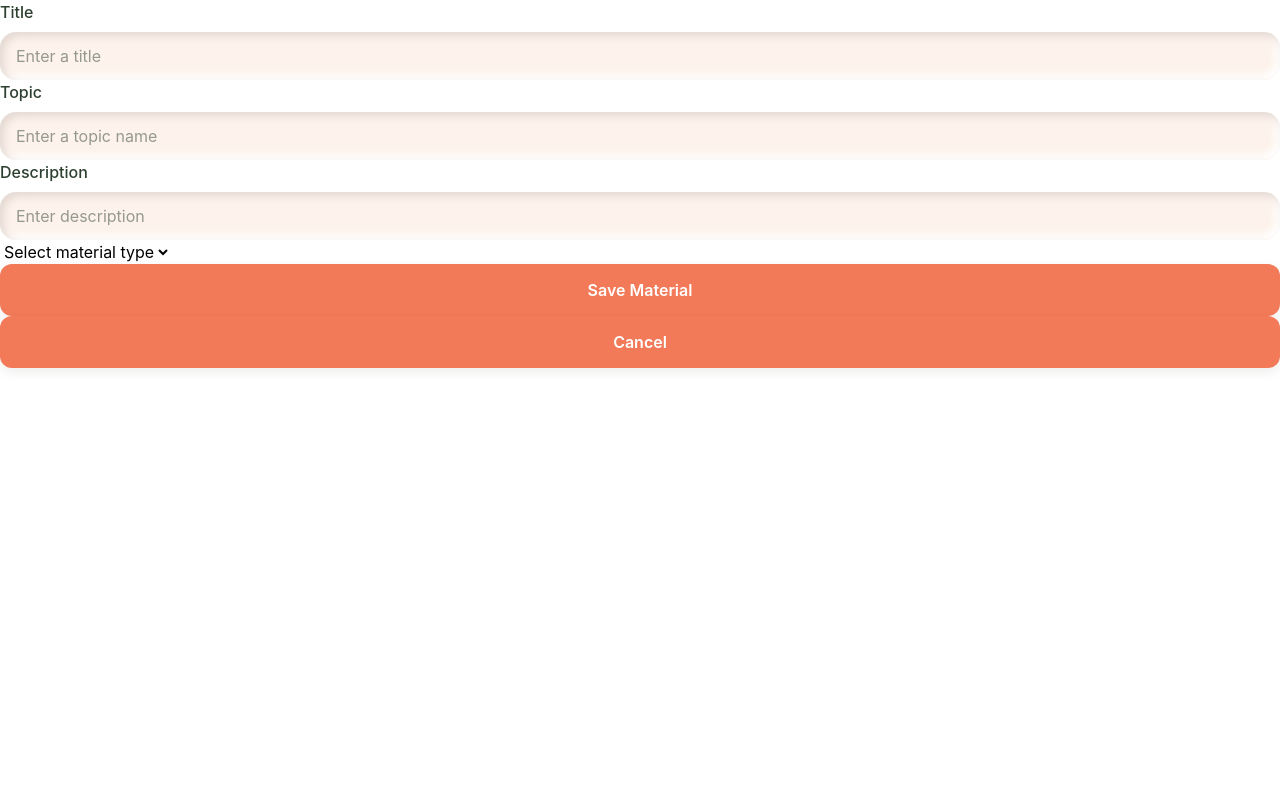
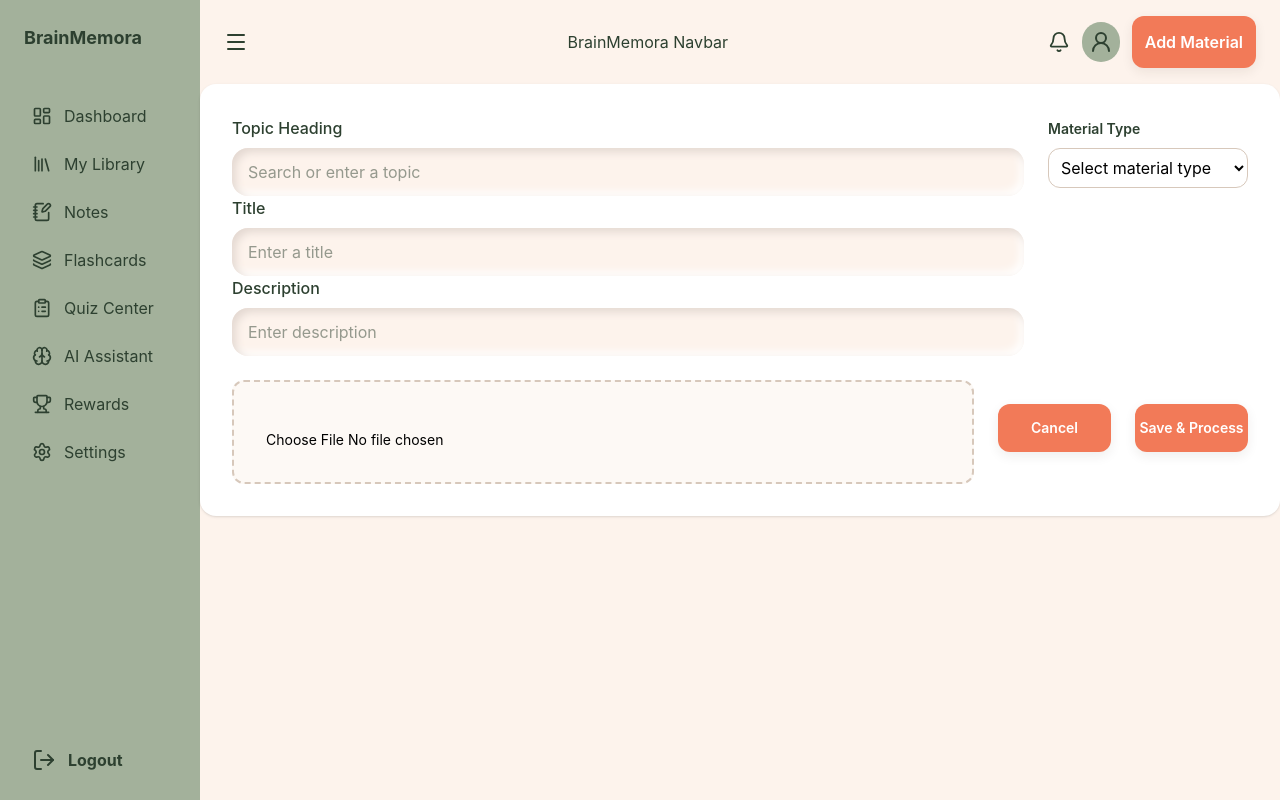
Before and after one commit to ShanuKohinoor/BrainMemora, a React (Vite) app in the folder Client/: page /addMaterial in a window 1280 px wide. Built offline with nearby package versions, Linux system fonts and the light colour scheme.

Commit message:
Upload files setup

```diff
--- a/Client/src/components/DashboardLayout.tsx
+++ b/Client/src/components/DashboardLayout.tsx
@@ -1,15 +1,32 @@
 import { Navbar } from "./Navbar"
 import { Sidebar } from "./Sidebar"
+import { useState } from "react"
+import type{ ReactNode } from "react"   // Import Rectnode type to define what content can be passed into a component
 
-export function DashboardLayout(){
+type DashboardProp = {
+    children: ReactNode;           // Allows the layout to recieve page content
+}
+
+export function DashboardLayout({children}:DashboardProp){
+    // Store whether the sidebar is open or not
+    const[isSideBarOpen,setIsSideBarOpen] = useState(true)
+
+    // Toggle the sidebar when hamburger clicked
+    const handleMenuClick = ()=>{
+        setIsSideBarOpen(!isSideBarOpen)
+    }
     return(
         <>
-          <Navbar/>
+         <div className="flex min-h-screen">
+           <Sidebar isOpen={isSideBarOpen}/>               {/* Tell the sidebar whether to show or hide */}
+           <div className="flex min-w-0 flex-1 flex-col bg-[#FDF3EC]">
+               <Navbar onMenuClick={handleMenuClick}/>      {/* Allow Navbar to open or close the sidebar */}
+               <main className="flex-1">
+                  {children}                                {/*Dispaly the current page */}
+              </main>
+            </div>
+          </div>
 
-          <div className="flex">
-             <Sidebar/>
-             <main className="flex-1">DashboardLayout</main>
-          </div>
         </>
     )
 }
--- a/Client/src/components/Navbar.tsx
+++ b/Client/src/components/Navbar.tsx
@@ -1,11 +1,13 @@
-import { UserRound } from "lucide-react";
+import { UserRound,Bell,Menu } from "lucide-react";
 import {  useNavigate } from "react-router";
 import { Button } from "../components/Button";
 
-export function Navbar() {
+// Define the props recieved by the Navbar
+type NavbarProps ={              // Tell typescript what information Navbar component is allowed to recieve.(For setting sidebar open & close)
+   onMenuClick: ()=> void         //  ()- function takes no Argument
+}                                //   void - Doesn't return a value
+export function Navbar({onMenuClick}:NavbarProps) {       // Recieve sidebar toggle function from dashboardlayout
      const navigate = useNavigate()
-
-
 
     return(
         <nav className="
@@ -17,17 +19,27 @@ export function Navbar() {
              px-6
              py-4
         ">
+            {/* call the toggle function when the hamburger is clicked */}
+            <button
+               type="button"
+               onClick={onMenuClick}
+            >
+                <Menu size={24}/>
+            </button>
             <div>
                BrainMemora Navbar
             </div>
             <div className="flex items-center gap-3">
+                <button className="text-black" >
+                    <Bell size={22} className="text-[#2D4030]" />
+                </button>
                 <button
                 type="button"
                 onClick={() => navigate("/profile")}
-                className="flex items-center justify-center w-10 h-10 rounded-full bg-[#A3B19B] cursor-pointer"
+                className="flex items-center justify-center w-16 h-10 rounded-full bg-[#A3B19B] cursor-pointer"
                 aria-label="Go to profile"
                 >
-                <UserRound size={22} />
+                <UserRound size={24} />
                 </button>
 
                 <Button
--- a/Client/src/components/Sidebar.tsx
+++ b/Client/src/components/Sidebar.tsx
@@ -2,19 +2,36 @@ import { NavLink, useNavigate } from "react-router"
 import {logout} from "../features/auth/authSlice"
 import { useDispatch } from "react-redux"
 import {api} from "../services/api"
+import {
+    LayoutDashboard,
+    Library,
+    NotebookPen,
+    Layers,
+    Brain,
+    ClipboardList,
+    Trophy,
+    Settings,
+    LogOut
+} from "lucide-react"
+
 
 const navigationItems = [
-    {label:"Dashboard",path:"/dashboard"},
-    {label:"My Library",path:"/myLibrary"},
-    {label:"Notes",path:"/notes"},
-    {label:"Flashcards",path:"/flashcards"},
-    { label: "Quiz Center", path: "/quiz-center" },
-    { label: "AI Assistant", path: "/ai-assistant" },
-    { label: "Rewards", path: "/rewards" },
-    { label: "Settings", path: "/settings" }
+    {label:"Dashboard",path:"/dashboard", icon:LayoutDashboard},
+    {label:"My Library",path:"/allLearningMaterials",icon:Library},
+    {label:"Notes",path:"/notes",icon:NotebookPen},
+    {label:"Flashcards",path:"/flashcards",icon:Layers},
+    { label: "Quiz Center", path: "/quiz-center",icon:ClipboardList },
+    { label: "AI Assistant", path: "/ai-assistant",icon:Brain },
+    { label: "Rewards", path: "/rewards",icon:Trophy },
+    { label: "Settings", path: "/settings",icon:Settings }
 ]
 
-export function Sidebar(){
+// Define the sidebar visibility props
+type sideBarOpenProps ={
+  isOpen:boolean
+}
+
+export function Sidebar({isOpen}:sideBarOpenProps){ // Receive the visibility state from DashboardLayout
         const dispatch = useDispatch()
         const navigate = useNavigate()
                    // Logout
@@ -30,25 +47,40 @@ export function Sidebar(){
 
 
     return(
+      <>
+       {/* Dispaly the sidebar only when it is open */}
+        {isOpen && (
         <aside className="flex min-h-screen w-50 flex-col bg-[#A3B19B] p-4">
+            <div className="mb-8 items-center gap-3 px-2 py-2">
+                <span className="text-lg font-bold text-[#2D4030]">
+                    BrainMemora
+                </span>
+            </div>
             {navigationItems.map((item)=>(
                 <NavLink
                   key={item.path}
                   to={item.path}
                   className={({isActive})=>
                    isActive
-                   ? "rounded-lg bg-[#FDF3EC] px-4 py-3 text-[#2D4030]"
-                   : "rounded-lg px-4 py-3 text-[#2D4030] hover:bg-[#FDF3EC]/50"
+                   ? "flex items-center gap-3 rounded-lg bg-[#FDF3EC] px-4 py-3 text-[#2D4030]"
+                   : "flex items-center gap-3 rounded-lg px-4 py-3 text-[#2D4030] hover:bg-[#FDF3EC]/50"
                    }
-                >{item.label}</NavLink>
+                >
+                    <item.icon size={20}/>
+                    {item.label}
+                    </NavLink>
             ))}
             <button
                 type="button"
                 onClick={handleLogout}
-                className="mt-auto rounded-lg px-4 py-3 text-left text-[#2D4030] hover:bg-[#FDF3EC]/50"
+                className="flex items-center gap-3 mt-auto font-bold rounded-lg px-4 py-3 text-left text-[#2D4030] hover:bg-[#FDF3EC]/50"
                 >
+                <LogOut/>
                 Logout
             </button>
         </aside>
+
+        )}
+    </>
     )
 }
--- a/Client/src/pages/AddMaterial.tsx
+++ b/Client/src/pages/AddMaterial.tsx
@@ -4,16 +4,27 @@ import { Button } from "../components/Button";
 import { useNavigate } from "react-router";
 import { useState } from "react";
 import type{ MaterialType } from "../types/learningMaterial.types";
+import { DashboardLayout } from "../components/DashboardLayout";
+
+
+
+type TabType = "upload" | "url" | "notes";
 
 
 export default function AddMaterial(){
     const navigate = useNavigate()
 
+    const [topic,setTopic] = useState("")
     const [title,setTitle] = useState("")
-    const [topic,setTopic] = useState("")
     const [description,setDescription] = useState("")
     const [type,setType] = useState<MaterialType | "">("")
-    // const [externalUrl,setExternalUrl] = useState("")
+
+    const [activeTab,setActiveTab] = useState<TabType>("upload")
+    const [file,setFile] = useState<File | null>(null)
+    const [externalUrl,setExternalUrl] = useState("")
+    const [customNotes,setCustomNotes] = useState("")
+
+
     const [error,setError] = useState("")
     const [success,setSuccess] = useState("")
 
@@ -46,7 +57,21 @@ export default function AddMaterial(){
 
     return(
         <>
-        <form onSubmit={handleSubmit}>
+        <DashboardLayout>
+
+        <form onSubmit={handleSubmit}
+          className="w-90% rounded-2xl bg-white p-5 shadow-sm md:p-8"
+        >
+         <div className="grid grid-cols-1 gap-6 md:grid-cols-[minmax(0,1fr)_200px]">
+            <div>
+
+            <Input
+              label="Topic Heading"
+              type="text"
+              placeholder="Search or enter a topic"
+              value={topic}
+              onChange={setTopic}
+            />
             <Input
               label="Title"
               type="text"
@@ -54,13 +79,7 @@ export default function AddMaterial(){
               value={title}
               onChange={setTitle}
             />
-            <Input
-              label="Topic"
-              type="text"
-              placeholder="Enter a topic name"
-              value={topic}
-              onChange={setTopic}
-            />
+
             <Input
               label="Description"
               type="text"
@@ -68,10 +87,17 @@ export default function AddMaterial(){
               value={description}
               onChange={setDescription}
             />
+         </div>
+
+            <div>
+                <label className="text-sm font-semibold text-[#2D4030]">
+                    Material Type
+                </label>
             <select
               value={type}
               onChange={(e)=>setType(e.target.value as MaterialType | "")}
               required
+              className="mt-2 w-full rounded-xl border border-[#D7C8BB] bg-white px-2 py-2"
             >
                 <option value="">Select material type</option>
                 <option value="article">Article</option>
@@ -89,20 +115,49 @@ export default function AddMaterial(){
               value={title}
               onChange={setTitle}
               /> */}
+            </div>
 
         {error && <p className="text-sm text-red-600">{error}</p>}
         {success && <p className="text-sm text-green-700">{success}</p>}
-        <Button
-          type="submit"
-          label="Save Material"
-        />
-        <Button
-          type="button"
-          label="Cancel"
-          onClick={()=>navigate("/allLearningMaterials")}
-        />
+
+     </div>
+    <div className="grid grid-cols-1 gap-6 md:grid-cols-[minmax(0,1fr)_250px]">
+
+     {/* Upload Files */}
+     <div className="mt-6 rounded-xl border-2 border-dashed border-[#D7C8BB] bg-[#FDF9F5] p-8 text-center">
+        <input
+           type="file"
+           accept=".pdf,.png,.jpg,.jpeg,.mp3,.mp4,.doc,.docx"
+           onChange={(e)=>{
+            setFile(e.target.files?.[0] ?? null)
+           }}
+           className="mt-4 block w-full text-sm"
+         />
+         {file && (
+            <p className="mt-3 text-sm text-sm text-[#2D4030]">
+               Selected file: {file.name}
+            </p>
+         )}
+     </div>
+         <div className="mt-12 flex flex-col w-full h-12 justify-end gap-6 items-center text-sm sm:flex-row">
+
+            <Button
+                type="button"
+                label="Cancel"
+                onClick={() => navigate("/allLearningMaterials")}
+            />
+
+            <Button
+                type="submit"
+                label="Save & Process"
+            />
+            </div>
+
+         </div>
 
         </form>
+       </DashboardLayout>
+
         </>
 
     )
--- a/Client/src/pages/Dashboard.tsx
+++ b/Client/src/pages/Dashboard.tsx
@@ -3,11 +3,12 @@ import { DashboardLayout } from "../components/DashboardLayout"
 export default function Dashboard(){
     return(
         <>
-        <DashboardLayout/>
+        <DashboardLayout>
         <h1>
           Welcome to Dashboard Page
         </h1>
         <Button label="Click me"/>
+        </DashboardLayout>
 
         </>
     )
--- a/Client/src/pages/Flashcards.tsx
+++ b/Client/src/pages/Flashcards.tsx
@@ -3,10 +3,11 @@ import { DashboardLayout } from "../components/DashboardLayout"
 export default function Flashcards(){
     return(
         <>
-            <DashboardLayout/>
+            <DashboardLayout>
             <h1>
             Welcome to Flashcard Page
             </h1>
+            </DashboardLayout>
 
         </>
     )
--- a/Client/src/pages/Profile.tsx
+++ b/Client/src/pages/Profile.tsx
@@ -5,7 +5,7 @@ import { useDispatch } from "react-redux"
 import {useNavigate} from "react-router"
 import { Button } from "../components/Button"
 import { Input } from "../components/Input"
-
+import { DashboardLayout } from "../components/DashboardLayout";
 
 // Define the structure of user profile
 type UserProfile = {
@@ -92,6 +92,8 @@ export default function Profile(){
       // Display the users profile after the data is loaded
     return(
         <>
+         <DashboardLayout>
+
           <h1>
             Welcome to Profile Page
           </h1>
@@ -125,6 +127,8 @@ export default function Profile(){
             onClick={handleUpdate}
           />
           {updateError && <p className="text-sm text-red-500">{updateError}</p>}
+        </DashboardLayout>
+
         </>
 
     )
```
Also changed, not shown: Client/src/components/TopicCard.tsx (added, +92 -0 lines), Client/src/pages/Materials.tsx (+31 -11 lines), Client/src/index.css (line endings or trailing spaces), 1 other file (tests, documents, lock files or other folders).
